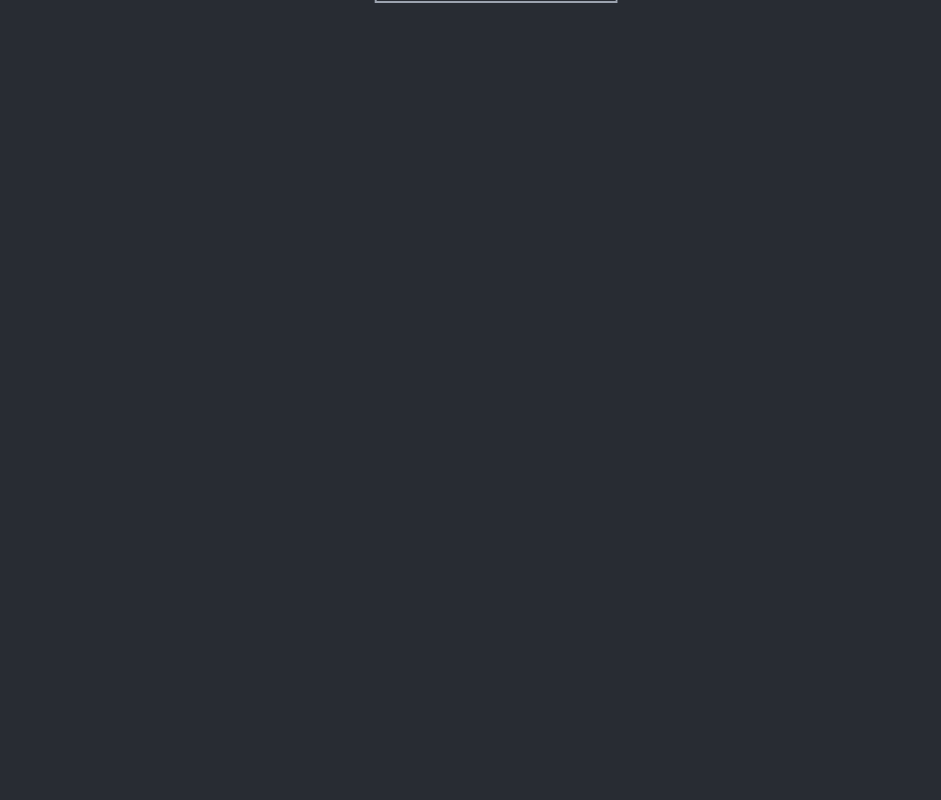
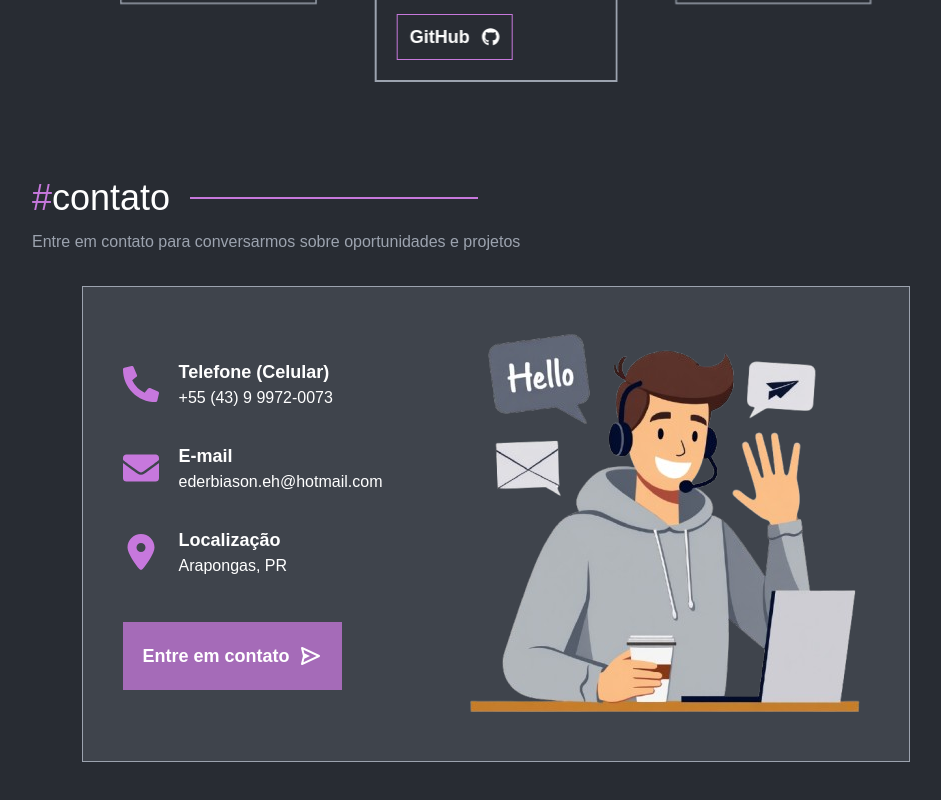
Before and after one commit to ederbiason/ederbiason.dev, a Next.js app: page / in a window 1280 px wide. Shown: the part 3145-3945 px from the top of the page, without its empty margins (144-1085 px from the left). Before the commit the page ends 3260 px from the top, so only its background shows below. Built offline with nearby package versions, Linux system fonts and the light colour scheme; a web font is replaced by a local one.

Commit message:
feat: add contact section

```diff
--- a/src/app/page.tsx
+++ b/src/app/page.tsx
@@ -1,4 +1,5 @@
 import { About } from "@/components/About"
+import { Contact } from "@/components/Contact"
 import { Header } from "@/components/Header"
 import { Home } from "@/components/Home"
 import { Portfolio } from "@/components/Portfolio"
@@ -14,6 +15,7 @@ export default function Page() {
         <About />
         <Skills />
         <Portfolio />
+        <Contact />
       </main>
 
     </div>
--- /dev/null
+++ b/src/components/Contact.tsx
@@ -0,0 +1,78 @@
+import Image from "next/image"
+import contactImage from '/public/images/contact.png'
+import { FaEnvelope, FaPhoneAlt } from "react-icons/fa"
+import { FaLocationDot } from "react-icons/fa6"
+import { ReactNode } from "react"
+import Link from "next/link"
+import { BiSend } from "react-icons/bi"
+
+interface ContactInfoProps {
+    icon: ReactNode
+    field: string
+    value: string
+}
+
+const contactInfos: ContactInfoProps[] = [
+    { icon: <FaPhoneAlt />, field: "Telefone (Celular)", value: "+55 (43) 9 9972-0073" },
+    { icon: <FaEnvelope />, field: "E-mail", value: "ederbiason.eh@hotmail.com" },
+    { icon: <FaLocationDot />, field: "Localização", value: "Arapongas, PR" }
+]
+
+export function Contact() {
+    return (
+        <section id="contact" className="mt-12 md:mt-24">
+            <div className="flex flex-col gap-3">
+                <div className="flex items-center gap-5">
+                    <h1 className="font-medium text-4xl text-white">
+                        <span className="text-customPurple">#</span>
+                        contato
+                    </h1>
+
+                    <div className="h-[2px] w-24 md:w-72 bg-customPurple"></div>
+                </div>
+
+                <p className="text-gray-400 text-justify">
+                    Entre em contato para conversarmos sobre oportunidades e projetos
+                </p>
+            </div>
+
+            <div className="flex items-center justify-center">
+                <div className="border border-gray-400 mt-8 p-10 flex flex-col md:flex-row items-center gap-20 bg-gray-400 bg-opacity-20">
+                    <div className="flex flex-col gap-8">
+                        {
+                            contactInfos.map((info, index) => (
+                                <div key={index} className="flex items-center gap-5">
+                                    <div className="text-customPurple text-4xl">
+                                        {info.icon}
+                                    </div>
+
+                                    <div className="flex flex-col items-start text-white">
+                                        <span className="font-bold text-lg">
+                                            {info.field}
+                                        </span>
+                                        <span className="">
+                                            {info.value}
+                                        </span>
+                                    </div>
+                                </div>
+                            ))
+                        }
+
+                        <Link
+                            href="mailto:ederbiason.eh@hotmail.com"
+                            className="mt-3 flex w-fit gap-2 p-5 text-white text-lg bg-customPurple bg-opacity-75 items-center font-bold group hover:bg-opacity-60"
+                        >
+                            Entre em contato
+                            <BiSend size={24} className="transition-all duration-300 group-hover:translate-x-1" />
+                        </Link>
+                    </div>
+
+                    <Image
+                        src={contactImage}
+                        alt="Foto de um rapaz de blusa no computador acenando Hello"
+                    />
+                </div>
+            </div>
+        </section>
+    )
+}
--- a/src/components/Portfolio.tsx
+++ b/src/components/Portfolio.tsx
@@ -163,7 +163,7 @@ export function Portfolio() {
                                         alt={`Foto do projeto - ${project.title}`}
                                         width={300}
                                         height={100}
-                                        className="border-b-2 border-gray-400 w-full h-full object-cover"
+                                        className="border-b-2 border-gray-400 w-full h-full md:h-[320px] object-cover"
                                     />
 
                                     <div className="px-5 py-3 flex flex-wrap gap-3 bg-customGray">
--- a/src/components/Skills.tsx
+++ b/src/components/Skills.tsx
@@ -100,7 +100,7 @@ export function Skills() {
                     createSkillsData.map((skillData, index) => (
                         <div
                             key={index}
-                            className={`p-8 border border-gray-400 flex flex-col gap-5 ${index === 0 || index === 1 ? "col-span-2" : ""}`}
+                            className={`p-8 border bg-gray-400 bg-opacity-20 border-gray-400 flex flex-col gap-5 ${index === 0 || index === 1 ? "col-span-2" : ""}`}
                         >
                             <div className="text-3xl font-semibold text-customPurple flex items-center gap-5">
                                 {skillData.icon}
```
Also changed, not shown: public/images/contact.png (added).
